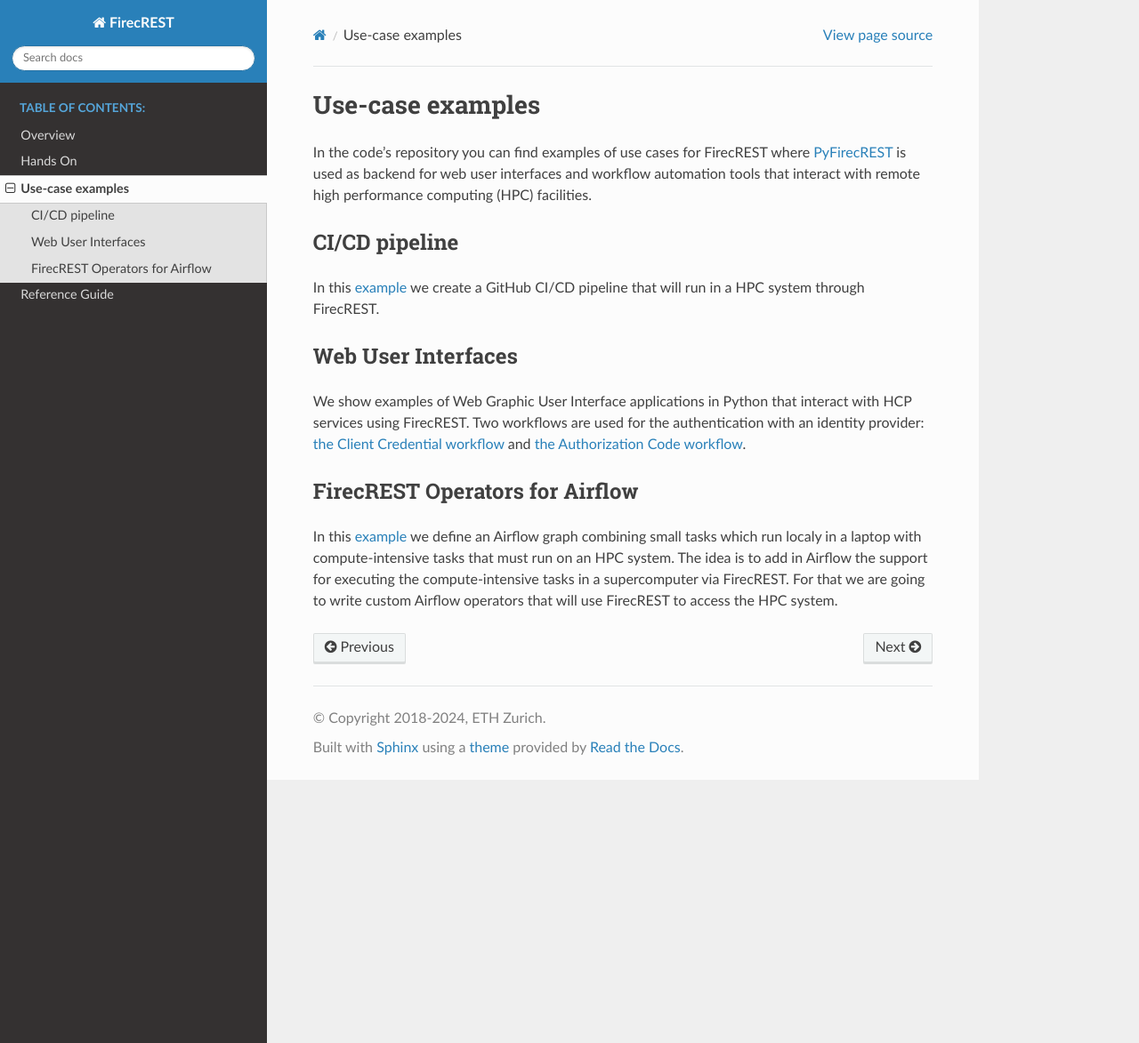
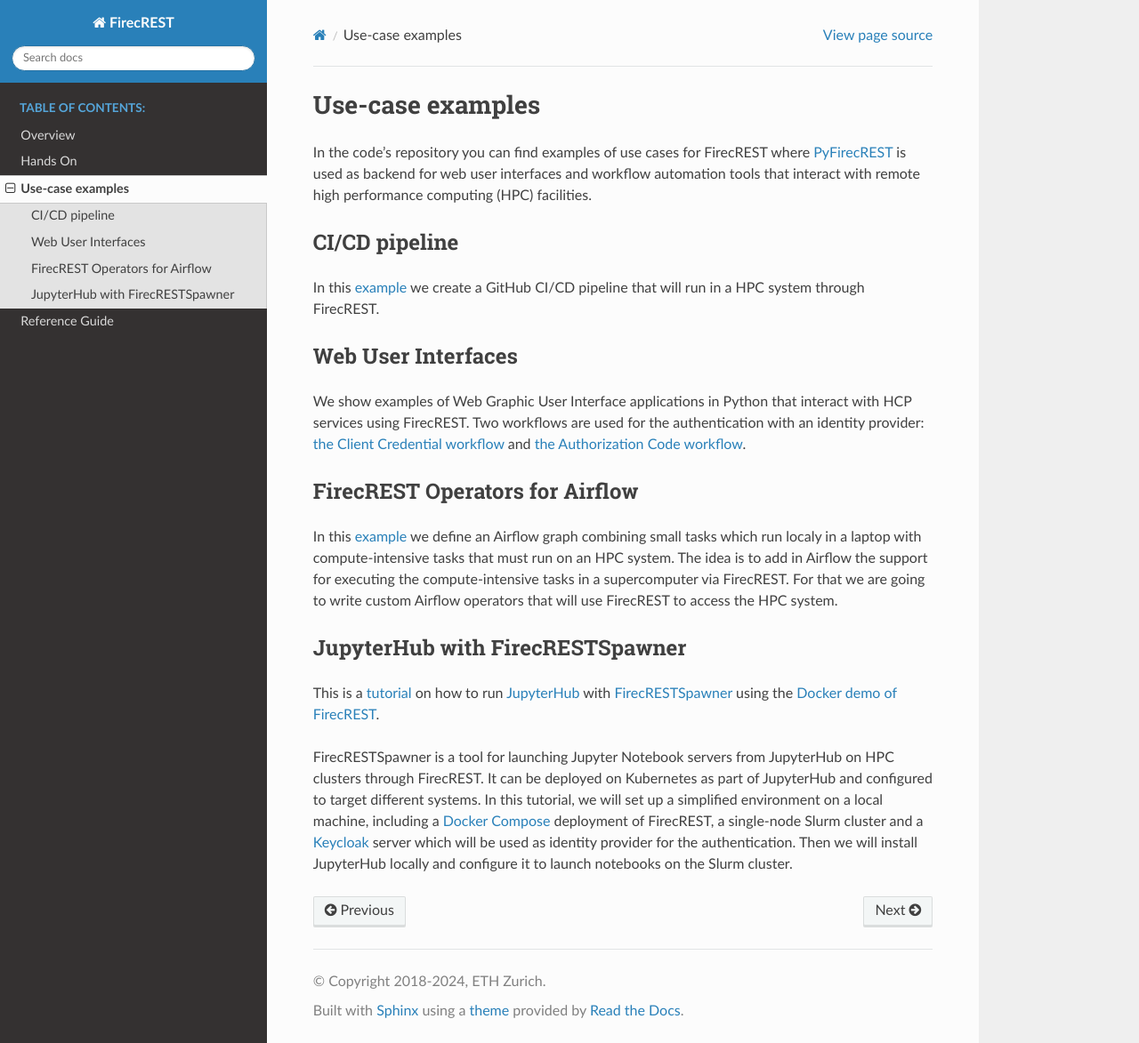
Before and after one commit to eth-cscs/firecrest, a Sphinx documentation site: the page built from doc/source/usecases.rst, in a window 1280 px wide and 1173 px high. Shown: the whole window at 89% size. Built offline with Sphinx 7.4.7 and the Read the Docs theme 3.1.0, drawn with Linux system fonts in a browser that asks for light colours.

Commit message:
update docs

```diff
--- a/doc/source/usecases.rst
+++ b/doc/source/usecases.rst
@@ -20,3 +20,12 @@ FirecREST Operators for Airflow
 ^^^^^^^^^^^^^^^^^^^^^^^^^^^^^^^
 
 In this `example <https://github.com/eth-cscs/firecrest/examples/UI-code-flow>`__ we define an Airflow graph combining small tasks which run localy in a laptop with compute-intensive tasks that must run on an HPC system. The idea is to add in Airflow the support for executing the compute-intensive tasks in a supercomputer via FirecREST. For that we are going to write custom Airflow operators that will use FirecREST to access the HPC system.
+
+JupyterHub with FirecRESTSpawner
+^^^^^^^^^^^^^^^^^^^^^^^^^^^^^^^^
+
+This is a `tutorial <https://github.com/eth-cscs/firecrest/examples/jupyterhub>`__ on how to run `JupyterHub <https://jupyterhub.readthedocs.io/en/stable/>`__ with `FirecRESTSpawner <https://github.com/eth-cscs/firecrestspawner>`__ using the `Docker demo of FirecREST <https://github.com/eth-cscs/firecrest/tree/master/deploy/demo>`__.
+
+FirecRESTSpawner is a tool for launching Jupyter Notebook servers from JupyterHub on HPC clusters through FirecREST.
+It can be deployed on Kubernetes as part of JupyterHub and configured to target different systems.
+In this tutorial, we will set up a simplified environment on a local machine, including a `Docker Compose <https://docs.docker.com/compose>`__ deployment of FirecREST, a single-node Slurm cluster and a `Keycloak <https://www.keycloak.org>`__ server which will be used as identity provider for the authentication. Then we will install JupyterHub locally and configure it to launch notebooks on the Slurm cluster.
```
